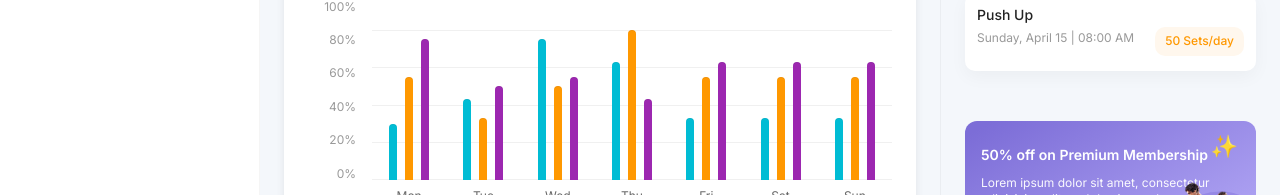
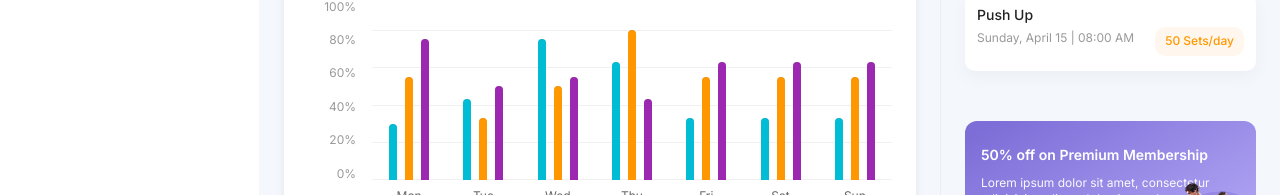
Before and after one commit to Sumanth15/tavasyam, a React (Vite) app: page / in a window 1280 px wide. Shown: the part 605-800 px from the top of the page. Built offline with nearby package versions, Linux system fonts and the light colour scheme.

Commit message:
code twelth push

```diff
--- a/src/components/MySchedule.jsx
+++ b/src/components/MySchedule.jsx
@@ -2,7 +2,7 @@ import React from 'react';
 import './MySchedule.css';
 import Icon1 from '../assets/Group 107 1.png';
 import Icon2 from '../assets/imagelegstreact.png';
-import Icon3 from '../assets/Image 98.png';
+import Icon3 from '../assets/image 98.png';
 
 const MySchedule = () => {
   const data = [
--- a/src/components/UpgradeCard.jsx
+++ b/src/components/UpgradeCard.jsx
@@ -18,8 +18,6 @@ const UpgradeCard = () => {
         <img src={Group13} alt="bg-shape" className="upgrade-bg-svg" />
         <img src={Pic} alt="character" className="upgrade-front-img" />
       </div>
-
-      <div className="sparkles">✨</div>
     </div>
   );
 };
```
